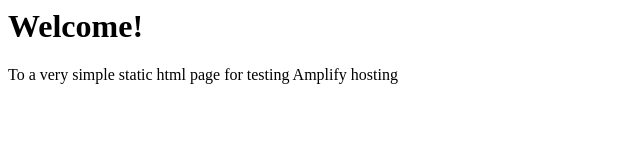
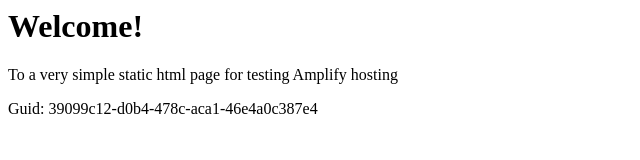
Before and after one commit to aws-aemilia-gru/Github-PR-Commit-Integration-Test-DoNotTouch-Gith-OKSLNVO2-v1-preprod-sa-east-1, a website: page src/index.html in a window 1280 px wide. Shown: the whole page, without its empty margins (0-640 px from the left). Drawn offline with Linux system fonts and the light colour scheme.

Commit message:
commit from integ tests

```diff
--- a/src/index.html
+++ b/src/index.html
@@ -1,3 +1,5 @@
+
+
 <html lang="en">
 
 <head>
@@ -10,6 +12,6 @@
 <body>
     <h1>Welcome!</h1>
     <p>To a very simple static html page for testing Amplify hosting</p>
-</body>
+    <p>Guid: 39099c12-d0b4-478c-aca1-46e4a0c387e4</p></body>
 
 </html>
```
